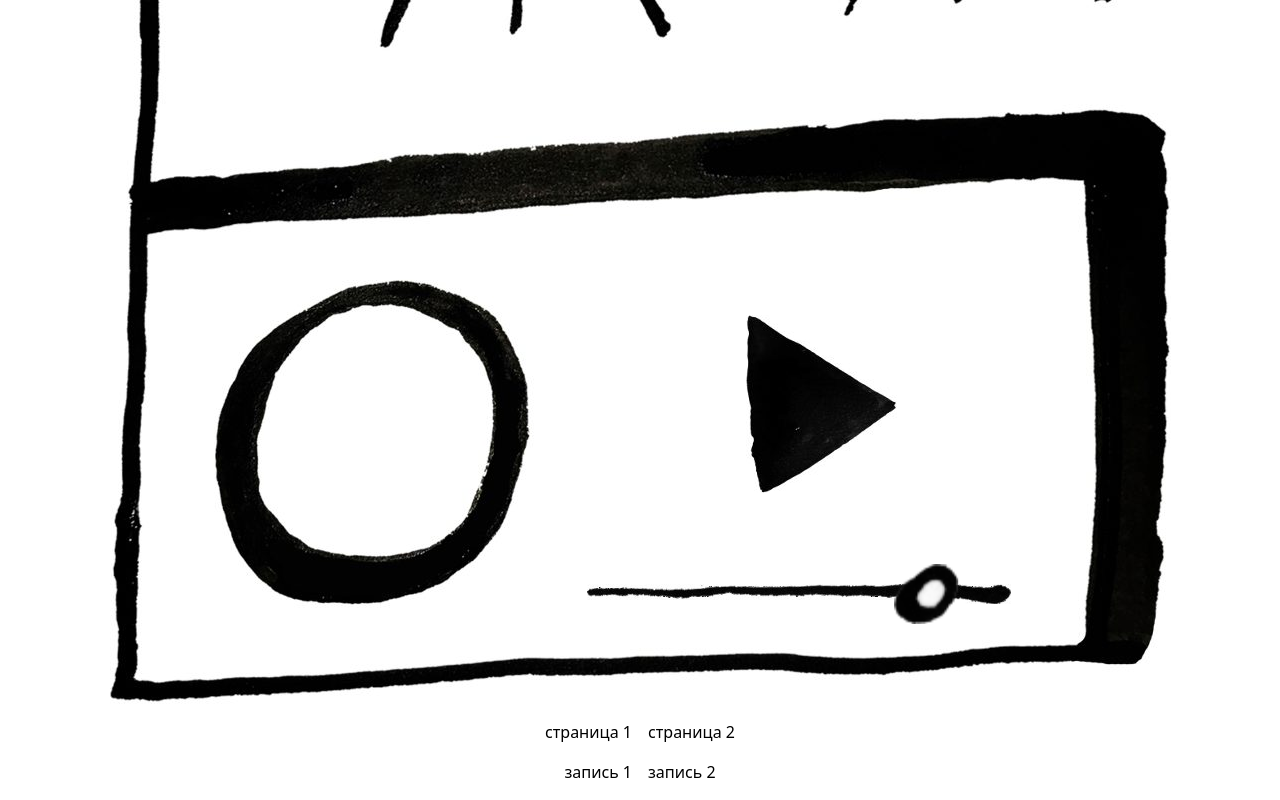
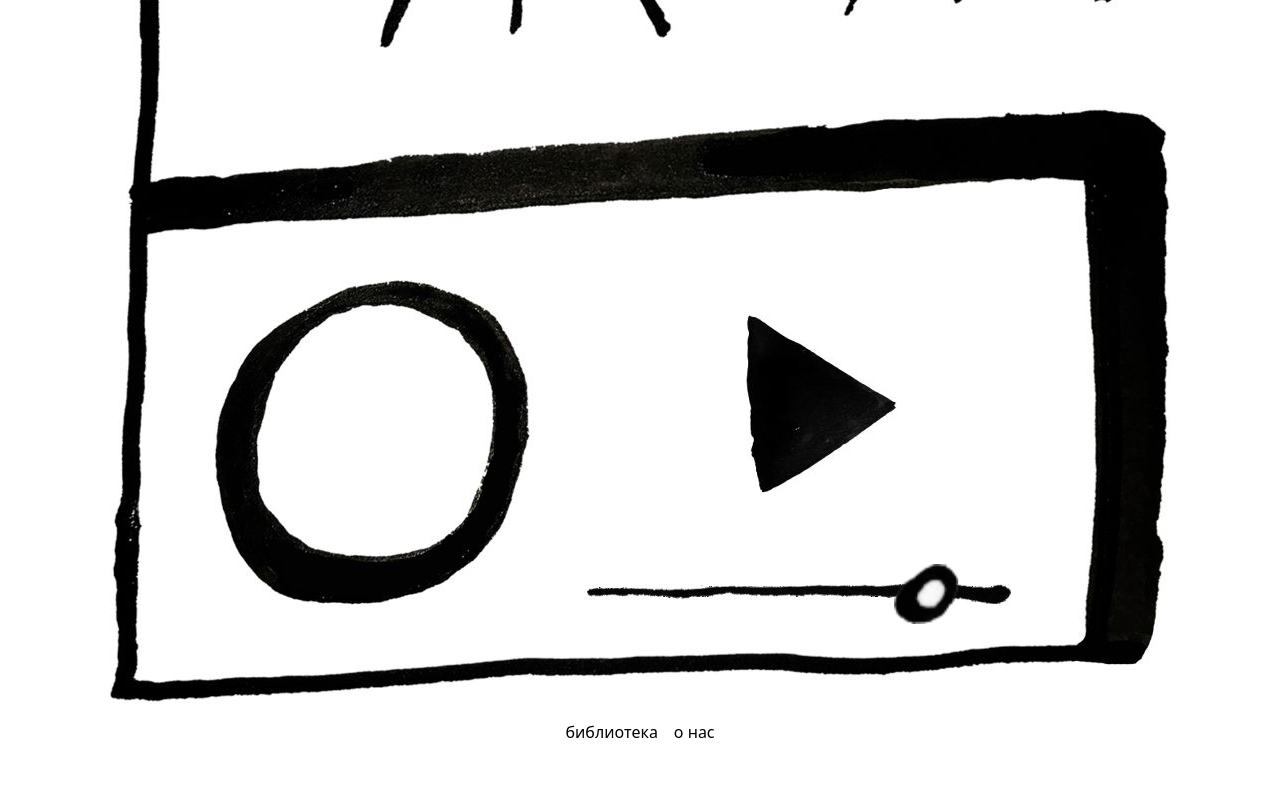
Before and after one commit to mkcode-org/radioznb-site, a Next.js app: page / in a window 1280 px wide. Shown: the part 312-1112 px from the top of the page. After the commit the page ends 1072 px from the top, so only its background shows below. Built offline with nearby package versions, Linux system fonts and the light colour scheme.

Commit message:
feat: library and about pages

```diff
--- a/app/1/page.tsx
+++ /dev/null
@@ -1,5 +0,0 @@
-import Link from 'next/link'
-
-const Page = () => <Link href={'/'}>назад со страницы 1</Link>
-
-export default Page
--- a/app/2/page.tsx
+++ /dev/null
@@ -1,5 +0,0 @@
-import Link from 'next/link'
-
-const Page = () => <Link href={'/'}>назад со страницы 2</Link>
-
-export default Page
--- /dev/null
+++ b/app/about/page.tsx
@@ -0,0 +1,5 @@
+import Link from 'next/link'
+
+const Page = () => <Link href={'/'}>назад со страницы О нас</Link>
+
+export default Page
--- /dev/null
+++ b/app/library/page.tsx
@@ -0,0 +1,22 @@
+'use client'
+
+import { usePlayer } from '@/components/PlayerBar/PlayerContext'
+import Link from 'next/link'
+
+const Page = () => {
+	const { play } = usePlayer()
+	return (
+		<div className='flex flex-col gap-4'>
+			<Link href={'/'}>назад со страницы Библиотека</Link>
+			<button onClick={() => play(src1)}>запись 1</button>
+			<button onClick={() => play(src2)}>запись 2</button>
+		</div>
+	)
+}
+
+const src1 =
+	'https://r0zpfsgakx.ufs.sh/f/ulX3r7DWQlCohdkcRlTe9SCvjxXpVwWmEbTR8uZ2yFcKGLJs'
+const src2 =
+	'https://r0zpfsgakx.ufs.sh/f/ulX3r7DWQlCoEqHiQh87Prs5SuYTCUpke2tV4XQBjazoqZL1'
+
+export default Page
--- a/app/page.tsx
+++ b/app/page.tsx
@@ -1,30 +1,16 @@
-'use client'
-
-import { usePlayer } from '@/components/PlayerBar/PlayerContext'
 import RadioPlayer from '@/components/RadioPlayer'
 import Link from 'next/link'
 
 export default function Home() {
-	const { play } = usePlayer()
-
 	return (
 		<div className='flex flex-col justify-center items-center gap-4 h-full'>
 			<RadioPlayer />
 			<div className='flex flex-col w-full justify-center items-center gap-4'>
 				<div className='flex gap-4'>
-					<Link href={'/1'}>cтраница 1</Link>
-					<Link href={'/2'}>страница 2</Link>
-				</div>
-				<div className='flex gap-4'>
-					<button onClick={() => play(src1)}>запись 1</button>
-					<button onClick={() => play(src2)}>запись 2</button>
+					<Link href={'/library'}>библиотека</Link>
+					<Link href={'/about'}>о нас</Link>
 				</div>
 			</div>
 		</div>
 	)
 }
-
-const src1 =
-	'https://r0zpfsgakx.ufs.sh/f/ulX3r7DWQlCohdkcRlTe9SCvjxXpVwWmEbTR8uZ2yFcKGLJs'
-const src2 =
-	'https://r0zpfsgakx.ufs.sh/f/ulX3r7DWQlCoEqHiQh87Prs5SuYTCUpke2tV4XQBjazoqZL1'
--- a/components/PlayerBar/Player.tsx
+++ b/components/PlayerBar/Player.tsx
@@ -9,7 +9,7 @@ const PlayerBar = () => {
 	const { src, isPlaying, toggle, isLive, play } = usePlayer()
 	const icon = isPlaying ? 'stop' : 'play'
 
-  if (!src) return null
+	if (!src) return null
 	return (
 		<div className='fixed flex items-center justify-center bottom-16 left-4 right-4 h-16'>
 			<div className='flex max-w-3xl w-full border-black border-2 h-full p-4 gap-2'>
--- a/components/PlayerBar/ProgressBar.tsx
+++ b/components/PlayerBar/ProgressBar.tsx
@@ -1,7 +1,7 @@
 'use client'
 
 import { usePlayer } from './PlayerContext'
-import PlayerWavesAnimation from './Waves'
+import PlayerBarWavesAnimation from './Waves'
 
 const ProgressBar = () => {
 	const { timecode, duration, seek, isLive, isPlaying } = usePlayer()
@@ -9,7 +9,7 @@ const ProgressBar = () => {
 	if (isLive) {
 		return (
 			<div className='grow'>
-				<PlayerWavesAnimation playing={isPlaying} />
+				<PlayerBarWavesAnimation playing={isPlaying} />
 			</div>
 		)
 	}
--- a/components/PlayerBar/Waves.tsx
+++ b/components/PlayerBar/Waves.tsx
@@ -3,7 +3,7 @@
 import Image from 'next/image'
 import { FC, PropsWithChildren, useEffect, useState } from 'react'
 
-const PlayerWavesAnimation: FC<PropsWithChildren & { playing: boolean }> = ({
+const PlayerBarWavesAnimation: FC<PropsWithChildren & { playing: boolean }> = ({
 	children,
 	playing,
 }) => {
@@ -94,4 +94,4 @@ const waves = [
 
 type Wave = (typeof waves)[0]
 
-export default PlayerWavesAnimation
+export default PlayerBarWavesAnimation
```
